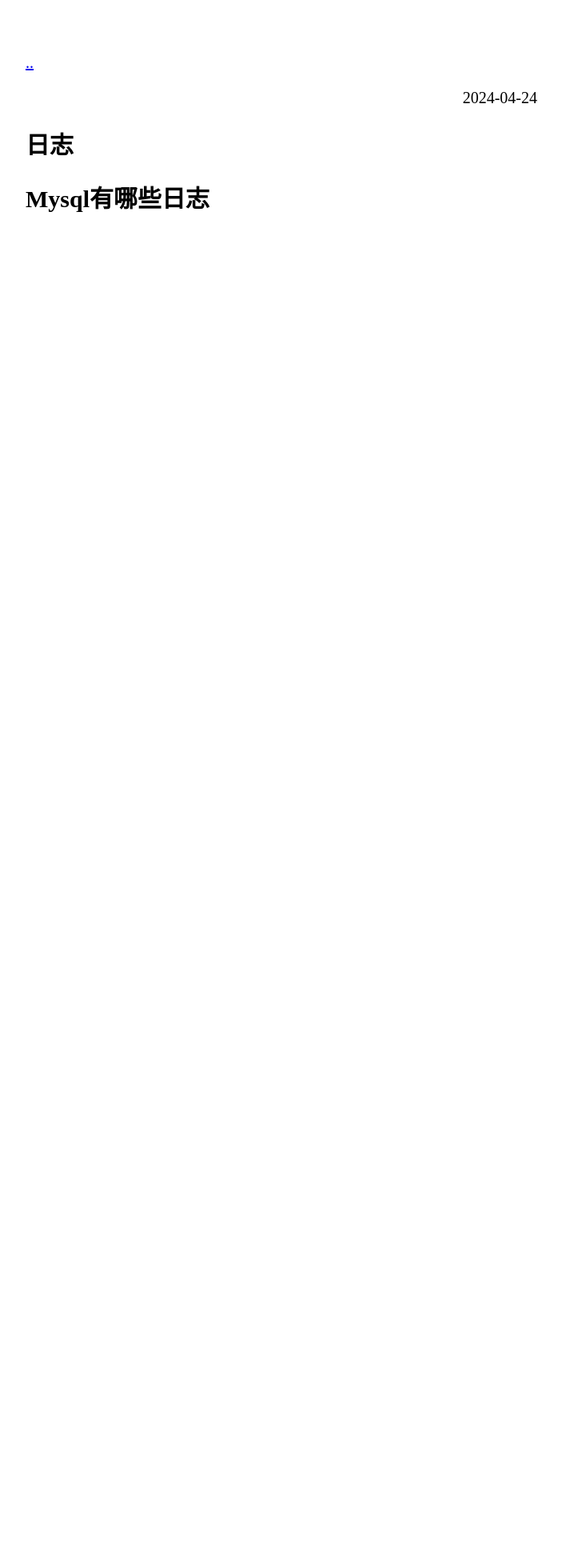
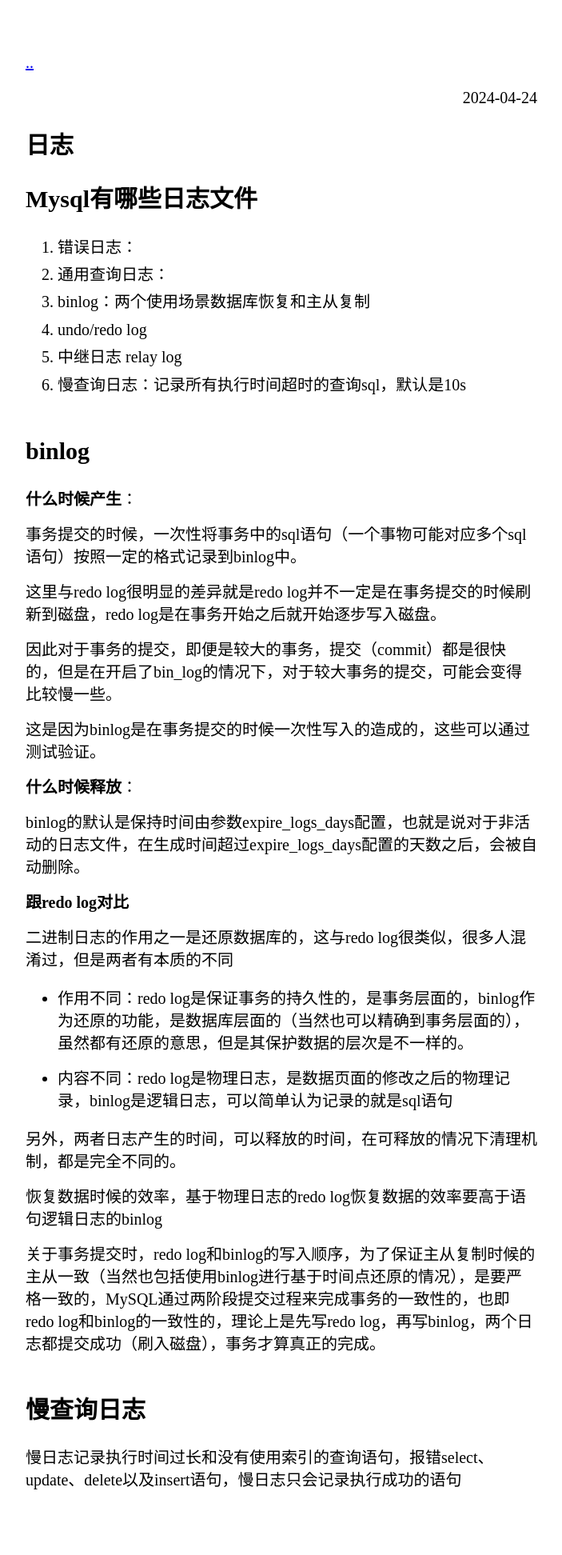
Before and after one commit to lllkkkai/lllkkkai.github.io, a Jekyll site: the page built from _posts/2024-04-24-日志.md, in a window 1280 px wide. Shown: the whole page at 80% size, without its empty margins (288-991 px from the left). Built offline with Jekyll 4.4.1, drawn with Linux system fonts in a browser that asks for light colours; some web fonts are replaced; before the commit the page ends 900 px from its top, so only the background shows below that.

Commit message:
MySQL日志

```diff
--- a/_posts/2024-04-24-日志.md
+++ b/_posts/2024-04-24-日志.md
@@ -3,4 +3,42 @@ layout: post
 category: Mysql
 ---
 
-# Mysql有哪些日志
+# Mysql有哪些日志文件
+1. 错误日志：
+2. 通用查询日志：
+3. binlog：两个使用场景数据库恢复和主从复制
+4. undo/redo log
+5. 中继日志 relay log
+6. 慢查询日志：记录所有执行时间超时的查询sql，默认是10s
+
+## binlog
+**什么时候产生**：
+
+事务提交的时候，一次性将事务中的sql语句（一个事物可能对应多个sql语句）按照一定的格式记录到binlog中。
+
+这里与redo log很明显的差异就是redo log并不一定是在事务提交的时候刷新到磁盘，redo log是在事务开始之后就开始逐步写入磁盘。
+
+因此对于事务的提交，即便是较大的事务，提交（commit）都是很快的，但是在开启了bin_log的情况下，对于较大事务的提交，可能会变得比较慢一些。
+
+这是因为binlog是在事务提交的时候一次性写入的造成的，这些可以通过测试验证。
+
+**什么时候释放**：
+
+binlog的默认是保持时间由参数expire_logs_days配置，也就是说对于非活动的日志文件，在生成时间超过expire_logs_days配置的天数之后，会被自动删除。
+
+**跟redo log对比**
+
+二进制日志的作用之一是还原数据库的，这与redo log很类似，很多人混淆过，但是两者有本质的不同
+
+- 作用不同：redo log是保证事务的持久性的，是事务层面的，binlog作为还原的功能，是数据库层面的（当然也可以精确到事务层面的），虽然都有还原的意思，但是其保护数据的层次是不一样的。
+
+- 内容不同：redo log是物理日志，是数据页面的修改之后的物理记录，binlog是逻辑日志，可以简单认为记录的就是sql语句
+
+另外，两者日志产生的时间，可以释放的时间，在可释放的情况下清理机制，都是完全不同的。
+
+恢复数据时候的效率，基于物理日志的redo log恢复数据的效率要高于语句逻辑日志的binlog
+
+关于事务提交时，redo log和binlog的写入顺序，为了保证主从复制时候的主从一致（当然也包括使用binlog进行基于时间点还原的情况），是要严格一致的，MySQL通过两阶段提交过程来完成事务的一致性的，也即redo log和binlog的一致性的，理论上是先写redo log，再写binlog，两个日志都提交成功（刷入磁盘），事务才算真正的完成。
+
+## 慢查询日志
+慢日志记录执行时间过长和没有使用索引的查询语句，报错select、update、delete以及insert语句，慢日志只会记录执行成功的语句
```
Also changed, not shown: _data/menu.yml (+8 -2 lines), _posts/2024-04-26-CAP.md (added, +76 -0 lines), _posts/2024-04-26-分布式事务.md (added, +28 -0 lines), assets/img/dubbo架构图.png (added).
